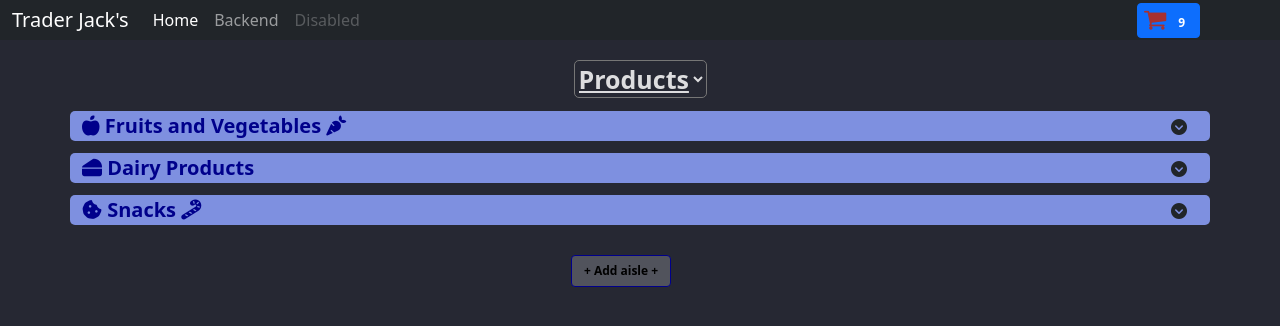
After one commit to SOEN-287-Project/Assignment-1, a PHP site: page /backend.html in a window 1280 px wide. The commit adds this page. Shown: the top 326 px of the page. Run offline with PHP 8.4, Linux system fonts and the light colour scheme; some libraries are stand-ins or nearby versions.

Commit message:
Added backend products page

```diff
--- a/Components/navbar.html
+++ b/Components/navbar.html
@@ -3,7 +3,7 @@
     <div class="container-fluid">
 
         <!--Grocery Store name -->
-        <a class="navbar-brand" href="#">Trader Jack's</a>
+        <a class="navbar-brand" href="index.html">Trader Jack's</a>
 
         <!--Shopping Cart Icon with number of items displayed (set elementById #nb_items_cart) -->
         <span>
@@ -23,10 +23,10 @@
         <div class="collapse navbar-collapse" id="navbarLinks">
           <ul class="navbar-nav me-auto mb-2 mb-lg-0">
             <li class="nav-item">
-              <a class="nav-link active" aria-current="page" href="#">Home</a>
+              <a class="nav-link active" aria-current="page" href="index.html">Home</a>
             </li>
             <li class="nav-item">
-              <a class="nav-link" href="#">Link</a>
+              <a class="nav-link" href="backend.html">Backend</a>
             </li>
             <li class="nav-item">
               <a class="nav-link disabled" href="#" tabindex="-1" aria-disabled="true">Disabled</a>
--- /dev/null
+++ b/Javascript/backend.js
@@ -0,0 +1,13 @@
+//Check value of #selectBackend and serve corresponding html
+function check_display_backend(){
+    var choice = document.getElementById("selectBackend").value;
+    if (choice == "products"){
+        $( "#backend_display" ).load( "backend/products.html" );
+
+    }else if(choice == "orders"){
+        $( "#backend_display" ).load( "backend/orders.html" );
+
+    }
+
+
+}
--- /dev/null
+++ b/backend.html
@@ -0,0 +1,67 @@
+<!DOCTYPE html>
+<html lang="en">
+<head>
+    <meta charset="UTF-8">
+    <meta http-equiv="X-UA-Compatible" content="IE=edge">
+    <meta name="viewport" content="width=device-width, initial-scale=1.0">
+
+    <!--Js and Stylesheet for fa icons (ie shopping cart)-->
+    <script src="https://kit.fontawesome.com/b569b39868.js" crossorigin="anonymous"></script>
+    <link href="http://cdnjs.cloudflare.com/ajax/libs/font-awesome/4.3.0/css/font-awesome.css" rel="stylesheet">
+
+    <!--Stylesheet and Js for bootstrap-->
+    <link href="https://cdn.jsdelivr.net/npm/bootstrap@5.0.2/dist/css/bootstrap.min.css" rel="stylesheet" integrity="sha384-EVSTQN3/azprG1Anm3QDgpJLIm9Nao0Yz1ztcQTwFspd3yD65VohhpuuCOmLASjC" crossorigin="anonymous">
+    <script src="https://cdn.jsdelivr.net/npm/bootstrap@5.0.2/dist/js/bootstrap.bundle.min.js" integrity="sha384-MrcW6ZMFYlzcLA8Nl+NtUVF0sA7MsXsP1UyJoMp4YLEuNSfAP+JcXn/tWtIaxVXM" crossorigin="anonymous"></script>
+
+    <!--JQuery Js-->
+    <script src="https://ajax.googleapis.com/ajax/libs/jquery/3.5.1/jquery.min.js"></script>
+
+
+    <!--Custom Stylesheets-->
+    <link rel="stylesheet" href="styles\style.css">
+
+    <!--Custom Stylesheets-->
+    <script src="Javascript\backend.js"></script>
+
+    <!--Grocery Store name -->
+    <title>Trader Jack's</title>
+
+</head>
+
+<!--Script to place navbar.html in #navbar div (to be included for every page)-->
+<script>
+$(function(){
+  $("#navbar").load("Components/navbar.html");
+});
+
+
+//Once page is loaded, check value of #selectBackend and serve html
+window.addEventListener('load', (event) => {
+    check_display_backend();
+});
+
+
+</script>
+
+<!--Website Body-->
+<body>
+  <!--Website Navbar-->
+  <div id="navbar"></div>
+
+  <!--Select and display selected backend option-->
+  <div class="container text-center title">
+    <select class= "select_styles" name="Products/Orders" id="selectBackend" onchange="check_display_backend()">
+        <option class= "option_color" value="products">Products</option>
+        <option class= "option_color" value="orders">Orders</option>
+      </select>
+  </div>
+
+  <!--check_display_backend() function loads html in this #backend_display div -->
+  <div id="backend_display">
+
+  </div>
+
+
+
+</body>
+</html>
--- /dev/null
+++ b/backend/products.html
@@ -0,0 +1,229 @@
+<!-- Fruits and Vegetables Aisle with collapseable button-->
+<div class="container table_display" onclick="document.getElementById('btn_fv').click();">
+
+    <i class="fas fa-apple-alt"></i>
+    Fruits and Vegetables
+    <i class="fas fa-carrot"></i>
+
+    <button id = "btn_fv" class="btn position_right button_display" type="button" data-bs-toggle="collapse" data-bs-target="#collapseableFV" aria-expanded="false" aria-controls="collapseableFV">
+        <i class="fas fa-chevron-circle-down"></i>
+    </button>
+
+
+</div>
+
+
+<!-- Fruits and Vegetables Products with delete and collapseable edit button-->
+<div class="container">
+
+<div class="test product_div collapse" id="collapseableFV">
+    <span class= "product_text">Apples</span>
+
+    <span class="close_btn">
+        <i class="far fa-times-circle"></i>
+    </span>
+
+    <span class="edit_btn">
+        <i class="far fa-edit"></i>
+    </span>
+
+
+</div>
+<div class="test product_div collapse" id="collapseableFV">
+    <span class= "product_text">Bananas</span>
+
+    <span class="close_btn">
+        <i class="far fa-times-circle"></i>
+    </span>
+
+    <span class="edit_btn">
+        <i class="far fa-edit"></i>
+    </span>
+
+</div>
+
+<div class="test product_div collapse" id="collapseableFV">
+    <span class= "product_text">Oranges</span>
+
+    <span class="close_btn">
+        <i class="far fa-times-circle"></i>
+    </span>
+
+    <span class="edit_btn">
+        <i class="far fa-edit"></i>
+    </span>
+
+</div>
+
+<div class="test product_div collapse" id="collapseableFV">
+    <span class= "product_text">Broccoli</span>
+
+    <span class="close_btn">
+        <i class="far fa-times-circle"></i>
+    </span>
+
+    <span class="edit_btn">
+        <i class="far fa-edit"></i>
+    </span>
+
+</div>
+
+<div class="container collapse text-center" id="collapseableFV">
+    <button class="add_product_btn">
+        <i class="fas fa-plus-circle"></i>
+
+    </button>
+
+
+</div>
+
+
+</div>
+
+<!-- Dairy Products Aisle with collapseable button-->
+<div class="container table_display" onclick="document.getElementById('btn_dairy').click();">
+
+    <i class="fas fa-cheese"></i>
+
+    Dairy Products
+
+    <button id="btn_dairy" class="btn position_right button_display" type="button" data-bs-toggle="collapse" data-bs-target="#collapseableDairy" aria-expanded="false" aria-controls="collapseableDairy">
+        <i class="fas fa-chevron-circle-down"></i>
+    </button>
+
+
+</div>
+
+
+<!-- Dairy Products with delete and collapseable edit button-->
+<div class="container">
+
+<div class="test product_div collapse" id="collapseableDairy">
+    <span class= "product_text">Cheese</span>
+
+    <span class="close_btn">
+        <i class="far fa-times-circle"></i>
+    </span>
+
+    <span class="edit_btn">
+        <i class="far fa-edit"></i>
+    </span>
+
+
+</div>
+<div class="test product_div collapse" id="collapseableDairy">
+    <span class= "product_text">Milk</span>
+
+    <span class="close_btn">
+        <i class="far fa-times-circle"></i>
+    </span>
+
+    <span class="edit_btn">
+        <i class="far fa-edit"></i>
+    </span>
+
+</div>
+
+<div class="test product_div collapse" id="collapseableDairy">
+    <span class= "product_text">Butter</span>
+
+    <span class="close_btn">
+        <i class="far fa-times-circle"></i>
+    </span>
+
+    <span class="edit_btn">
+        <i class="far fa-edit"></i>
+    </span>
+
+</div>
+
+<div class="container collapse text-center" id="collapseableDairy">
+    <button class="add_product_btn">
+        <i class="fas fa-plus-circle"></i>
+
+    </button>
+
+
+  </div>
+
+
+
+</div>
+
+<!-- Snacks Aisle with collapseable button-->
+<div class="container table_display" onclick="document.getElementById('btn_snacks').click();">
+
+<i class="fas fa-cookie-bite"></i>
+Snacks
+<i class="fas fa-candy-cane"></i>
+
+
+
+<button id="btn_snacks" class="btn position_right button_display" type="button" data-bs-toggle="collapse" data-bs-target="#collapseableSnack" aria-expanded="false" aria-controls="collapseableSnack">
+    <i class="fas fa-chevron-circle-down"></i>
+</button>
+
+
+</div>
+
+
+<!-- Snack Products with delete and collapseable edit button-->
+<div class="container">
+
+<div class="test product_div collapse" id="collapseableSnack">
+    <span class= "product_text">Flaming Hot Cheetos</span>
+
+    <span class="close_btn">
+        <i class="far fa-times-circle"></i>
+    </span>
+
+    <span class="edit_btn">
+        <i class="far fa-edit"></i>
+    </span>
+
+</div>
+<div class="test product_div collapse" id="collapseableSnack">
+    <span class= "product_text">Chips Ahoy Cookies</span>
+
+    <span class="close_btn">
+        <i class="far fa-times-circle"></i>
+    </span>
+
+    <span class="edit_btn">
+        <i class="far fa-edit"></i>
+    </span>
+
+</div>
+
+<div class="test product_div collapse" id="collapseableSnack">
+    <span class= "product_text">Sour Patch Kids</span>
+
+    <span class="close_btn">
+        <i class="far fa-times-circle"></i>
+    </span>
+
+    <span class="edit_btn">
+        <i class="far fa-edit"></i>
+    </span>
+
+</div>
+
+<div class="container collapse text-center" id="collapseableSnack">
+    <button class="add_product_btn">
+        <i class="fas fa-plus-circle"></i>
+
+    </button>
+
+
+</div>
+
+
+
+</div>
+
+
+<!-- Add aisle button -->
+<div class="container text-center">
+<button type="button" class="btn btn-outline-primary add_aisle_btn"> + Add aisle + </button>
+
+</div>
--- a/styles/style.css
+++ b/styles/style.css
@@ -1,3 +1,10 @@
+body{
+    background-color: #262833;
+    color:white;
+}
+
+ /* Navbar */
+
 .nopadding-margin {
     padding: 0 !important;
     margin: 0 !important;
@@ -11,3 +18,132 @@
      top:0px;
 
  }
+
+  /* Backend.html */
+
+  .button_display{
+      padding:3px 10px;
+  }
+
+  .button_display:hover{
+    color:white;
+  }
+
+ .title{
+     margin-top: 20px;
+     font-size: 25px;
+     font-weight: bold;
+     text-decoration: underline;
+
+ }
+
+ .select_styles{
+    text-decoration: underline;
+    font-weight: bold;
+    background-color: transparent;
+    color:rgba(255, 255, 255, 0.842);
+    cursor:pointer;
+    border-radius: 5px;
+
+ }
+
+ .option_color{
+    background-color: #262833;
+
+ }
+
+ .table_display{
+
+     background-color: #7e90e0;
+     border-radius: 5px;
+     margin-top: 12px;
+     font-size: 20px;
+     font-weight: bold;
+     color: darkblue;
+     cursor: pointer;
+
+
+
+
+ }
+
+ .color_white{
+     color: white;
+     background-color: white;
+ }
+
+ .position_right{
+    float:right;
+
+ }
+
+ .test{
+    margin-left: 20px;
+    margin-right: 20px;
+
+ }
+
+ .product_div{
+    background-color:#23708A;
+     border-radius: 5px;
+     margin-top: 5px;
+     font-size: 17px;
+ }
+
+
+ .product_text{
+     margin-left: 10px;
+     font-weight:700;
+     color:black;
+ }
+
+ .close_btn{
+     color:darkred;
+     cursor: pointer;
+     float:right;
+     margin-right: 5px;
+
+ }
+ .close_btn:hover{
+     color:darkorange;
+ }
+
+ .edit_btn{
+    cursor: pointer;
+    float:right;
+    margin-right: 10px;
+
+ }
+
+ .edit_btn:hover{
+     color:darkorange;
+ }
+
+ .add_aisle_btn{
+     margin:30px auto;
+     border-color: darkblue;
+     background-color: rgba(255, 255, 255, 0.199);
+     color:black;
+     font-weight: bold;
+     font-size: 12px;
+ }
+ .add_aisle_btn:hover{
+     background-color: darkblue;
+     color:black;
+
+ }
+
+ .add_product_btn{
+     background-color: transparent;
+     border-color: transparent;
+     color:white;
+     padding: 0px;
+    }
+
+.add_product_btn:hover{
+    color:black;
+}
+
+
+
+ /*  */
```
Also changed, not shown: backend/orders.html (added).
